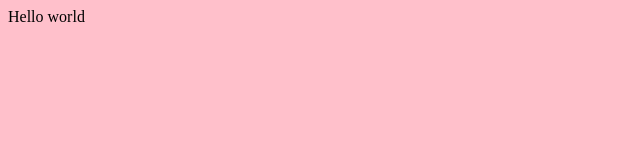
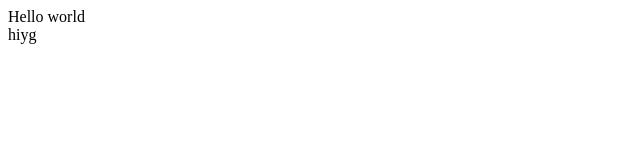
Before and after one commit to Margberry/redFlag, a plain HTML site: page index.html in a window 1280 px wide. Shown: the whole page, without its empty margins (0-640 px from the left). Drawn offline with Linux system fonts and the light colour scheme.

Commit message:
background white

```diff
--- a/index.html
+++ b/index.html
@@ -9,6 +9,7 @@
 </head>
 <body>
     Hello world
+    <div> hiyg</div>
 
 </body>
 </html>
--- a/style.css
+++ b/style.css
@@ -1,3 +1,3 @@
 body{
-    background: pink;
+    background: white;
 }
```
